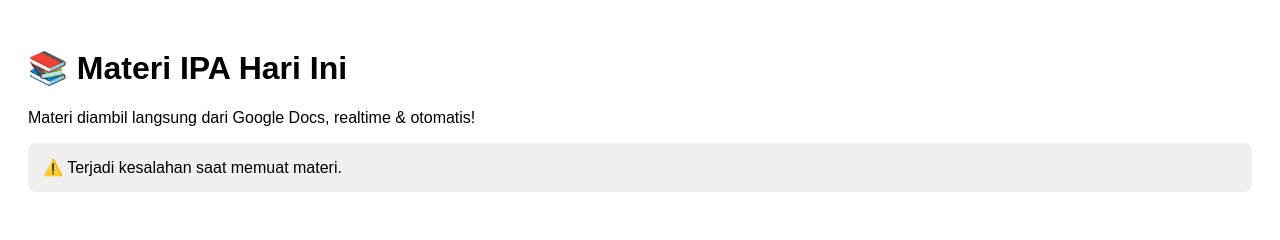
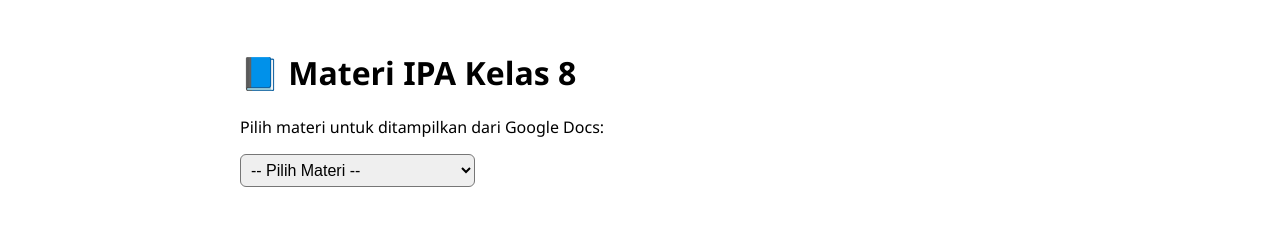
Before and after one commit to ipadevpro/kisikisiusipa, a plain HTML site: page index.html in a window 1280 px wide. Drawn offline with Linux system fonts and the light colour scheme; no server answers.

Commit message:
Update index.html

```diff
--- a/index.html
+++ b/index.html
@@ -2,36 +2,56 @@
 <html lang="id">
 <head>
   <meta charset="UTF-8">
-  <title>Materi IPA dari Google Docs</title>
+  <title>Materi IPA - Iframe + Dropdown</title>
   <style>
-    body { font-family: Arial, sans-serif; padding: 20px; }
-    #materi { white-space: pre-wrap; background: #f0f0f0; padding: 15px; border-radius: 8px; }
+    body {
+      font-family: 'Segoe UI', sans-serif;
+      padding: 30px;
+      max-width: 800px;
+      margin: auto;
+    }
+    select {
+      font-size: 16px;
+      padding: 6px;
+      border-radius: 6px;
+      margin-bottom: 20px;
+    }
+    iframe {
+      width: 100%;
+      height: 600px;
+      border: 1px solid #ccc;
+      border-radius: 10px;
+    }
   </style>
 </head>
 <body>
-  <h1>📚 Materi IPA Hari Ini</h1>
-  <p>Materi diambil langsung dari Google Docs, realtime & otomatis!</p>
+  <h1>📘 Materi IPA Kelas 8</h1>
+  <p>Pilih materi untuk ditampilkan dari Google Docs:</p>
 
-  <div id="materi">⏳ Sedang memuat materi...</div>
+  <select id="materiSelect">
+    <option value="">-- Pilih Materi --</option>
+    <option value="1Blq4CW935nDNcgoiuE2DRg_fZUyos8td6KbLHlu6fnY">coba coba</option>
+    <option value="2B3C4D5E6F7G8H9I0J1A">Bab 2 - Usaha & Energi</option>
+    <option value="3C4D5E6F7G8H9I0J1A2B">Bab 3 - Pesawat Sederhana</option>
+    <!-- Tambahkan opsi lain sesuai kebutuhan -->
+  </select>
+
+  <iframe id="docViewer" src="" style="display: none;"></iframe>
 
   <script>
-    const DOC_ID = "1Blq4CW935nDNcgoiuE2DRg_fZUyos8td6KbLHlu6fnY"; // Ganti dengan ID dokumen kamu
-    const WEB_APP_URL = "https://script.google.com/macros/s/AKfycbxrD5vjcqaXCiD3QOF5EcBZs9u69jdHK8IVDHbA7T4f7DOD8wMUUbqCIgaQgDvWxhQ-/exec"; // Ganti URL Web App
+    const select = document.getElementById("materiSelect");
+    const iframe = document.getElementById("docViewer");
 
-    fetch(`${WEB_APP_URL}?docId=${DOC_ID}`)
-      .then(res => res.json())
-      .then(data => {
-        const el = document.getElementById("materi");
-        if (data.success) {
-          el.innerText = data.content;
-        } else {
-          el.innerText = "⚠️ Gagal memuat materi: " + data.error;
-        }
-      })
-      .catch(err => {
-        document.getElementById("materi").innerText = "⚠️ Terjadi kesalahan saat memuat materi.";
-        console.error("Fetch error:", err);
-      });
+    select.addEventListener("change", () => {
+      const docId = select.value;
+      if (docId) {
+        iframe.src = `https://docs.google.com/document/d/${docId}/preview`;
+        iframe.style.display = "block";
+      } else {
+        iframe.src = "";
+        iframe.style.display = "none";
+      }
+    });
   </script>
 </body>
 </html>
```
